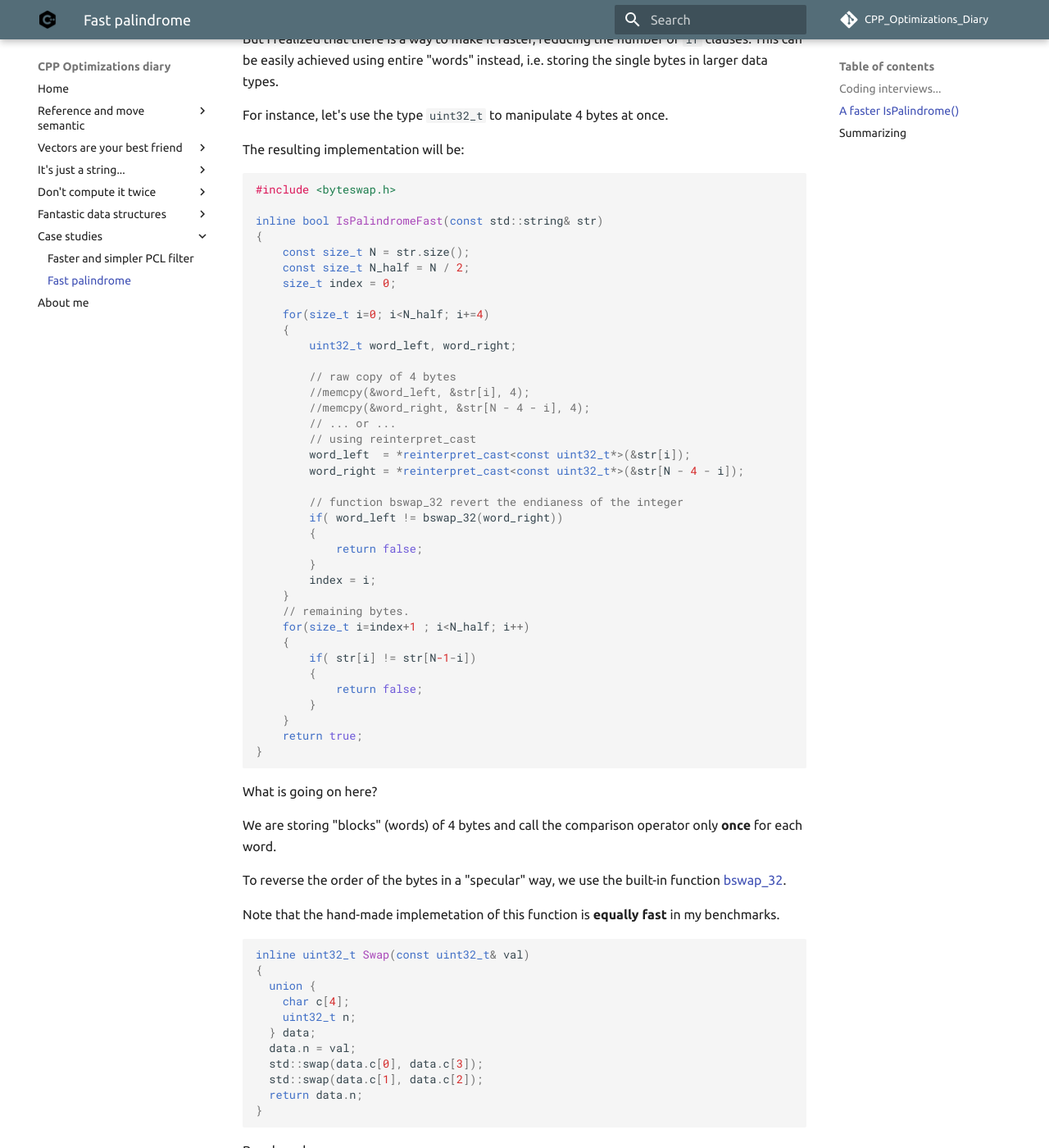
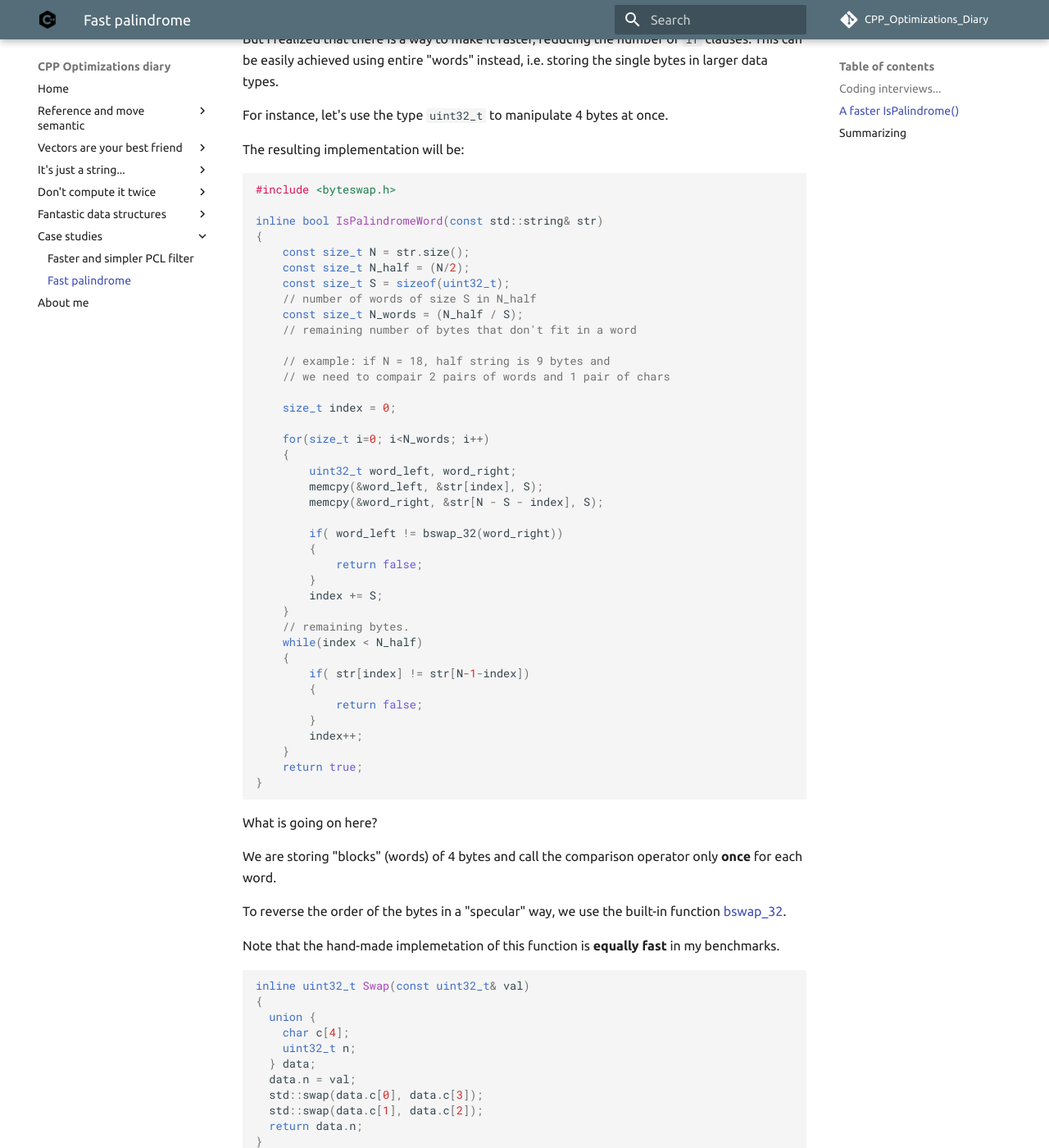
Before and after one commit to facontidavide/CPP_Optimizations_Diary, an MkDocs documentation site: the page built from docs/palindrome.md, in a window 1280 px wide and 1400 px high, scrolled down 1838 px. Shown: the whole window at 82% size. Built offline with MkDocs 1.6.1 and Material for MkDocs 9.7.7, drawn with Linux system fonts in a browser that asks for light colours; comment, search, counter and statistics services are not loaded.

Commit message:
code fix

````diff
--- a/docs/palindrome.md
+++ b/docs/palindrome.md
@@ -61,38 +61,40 @@ The resulting implementation will be:
 ```C++
 #include <byteswap.h>
 
-inline bool IsPalindromeFast(const std::string& str)
+inline bool IsPalindromeWord(const std::string& str)
 {
     const size_t N = str.size();
-    const size_t N_half = N / 2;
+    const size_t N_half = (N/2);
+    const size_t S = sizeof(uint32_t);
+    // number of words of size S in N_half
+    const size_t N_words = (N_half / S);
+    // remaining number of bytes that don't fit in a word
+
+    // example: if N = 18, half string is 9 bytes and
+    // we need to compair 2 pairs of words and 1 pair of chars
+
     size_t index = 0;
 
-    for(size_t i=0; i<N_half; i+=4)
+    for(size_t i=0; i<N_words; i++)
     {
         uint32_t word_left, word_right;
+        memcpy(&word_left, &str[index], S);
+        memcpy(&word_right, &str[N - S - index], S);
 
-        // raw copy of 4 bytes
-        //memcpy(&word_left, &str[i], 4);
-        //memcpy(&word_right, &str[N - 4 - i], 4);
-        // ... or ...
-        // using reinterpret_cast
-        word_left  = *reinterpret_cast<const uint32_t*>(&str[i]);
-        word_right = *reinterpret_cast<const uint32_t*>(&str[N - 4 - i]);
-
-        // function bswap_32 revert the endianess of the integer
         if( word_left != bswap_32(word_right))
         {
             return false;
         }
-        index = i;
+        index += S;
     }
     // remaining bytes.
-    for(size_t i=index+1 ; i<N_half; i++)
+    while(index < N_half)
     {
-        if( str[i] != str[N-1-i])
+        if( str[index] != str[N-1-index])
         {
             return false;
         }
+        index++;
     }
     return true;
 }
````
